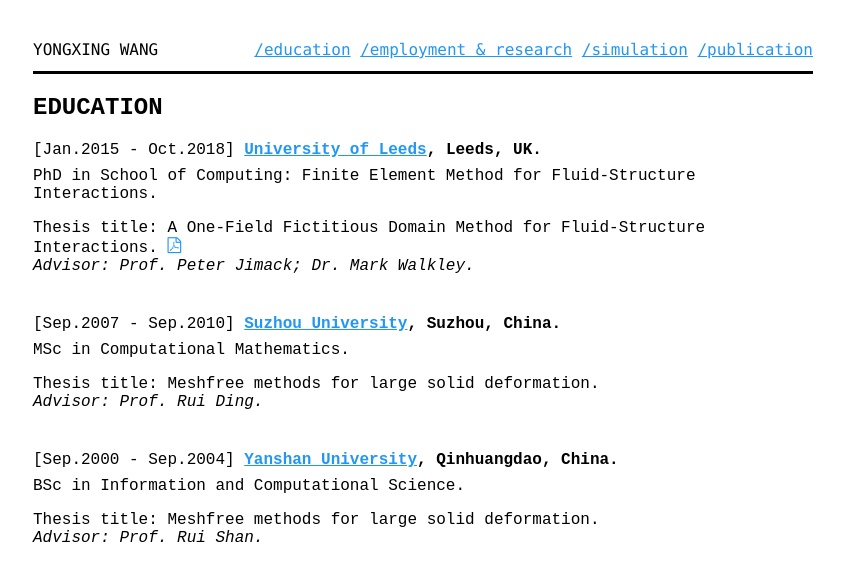
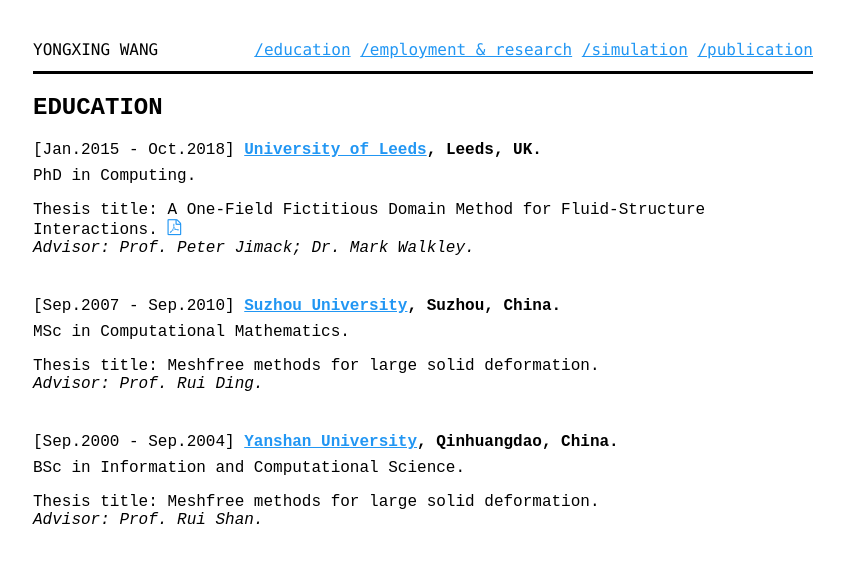
Before and after one commit to yongxingwang/yongxingwang.github.io, a Jekyll site: the page built from education.html, in a window 1280 px wide. Shown: the top 581 px of the page, without its empty margins (217-1061 px from the left). Built offline with Jekyll 4.4.1, drawn with Linux system fonts in a browser that asks for light colours; some web fonts are replaced.

Commit message:
Update education.html

```diff
--- a/education.html
+++ b/education.html
@@ -10,7 +10,7 @@
     <section id="graph-benchmark">
         <header>[Jan.2015 - Oct.2018] <strong><a href="https://www.leeds.ac.uk/" target="_blank">University of Leeds</a>, Leeds, UK.</strong> </header>
         <p>
-            PhD in School of Computing: Finite Element Method for Fluid-Structure Interactions.
+            PhD in Computing.
         </p>
 	<p>
                 <span class="meta">Thesis title: A One-Field Fictitious Domain Method for Fluid-Structure Interactions.
```
